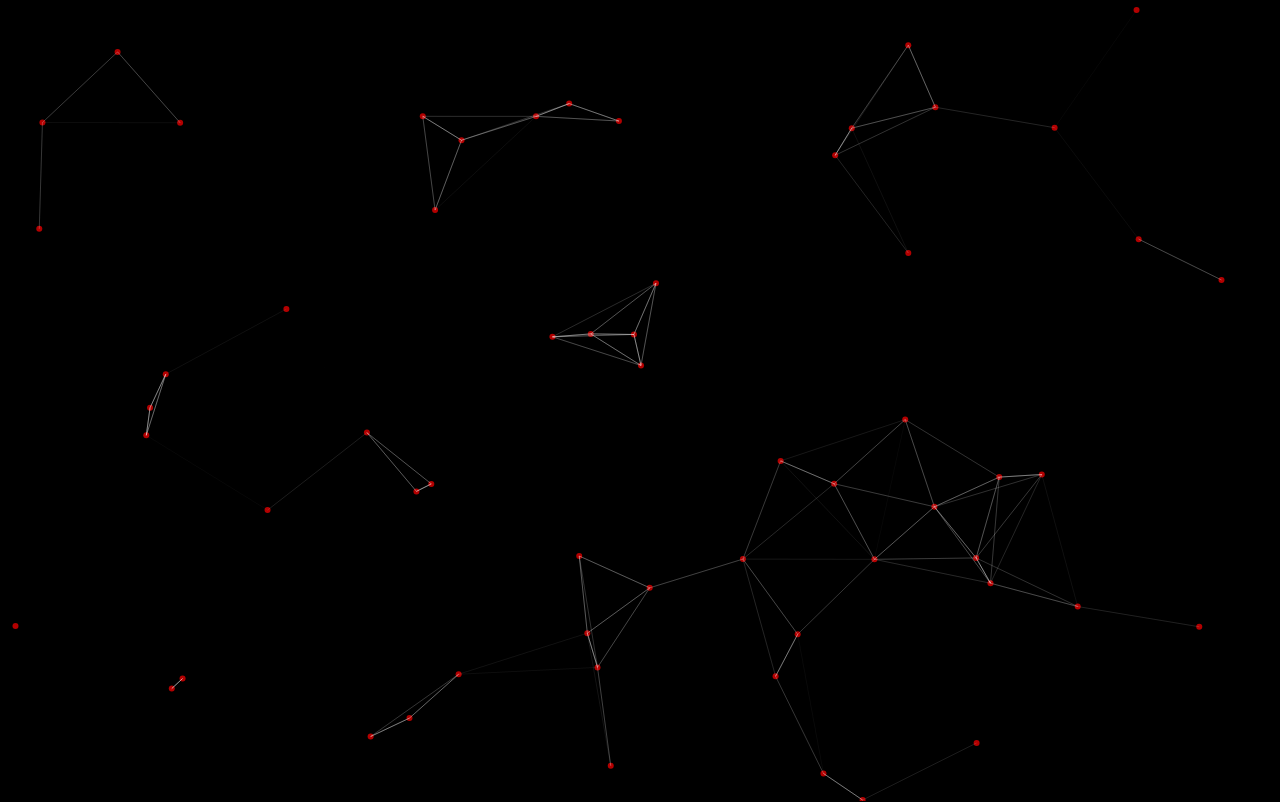
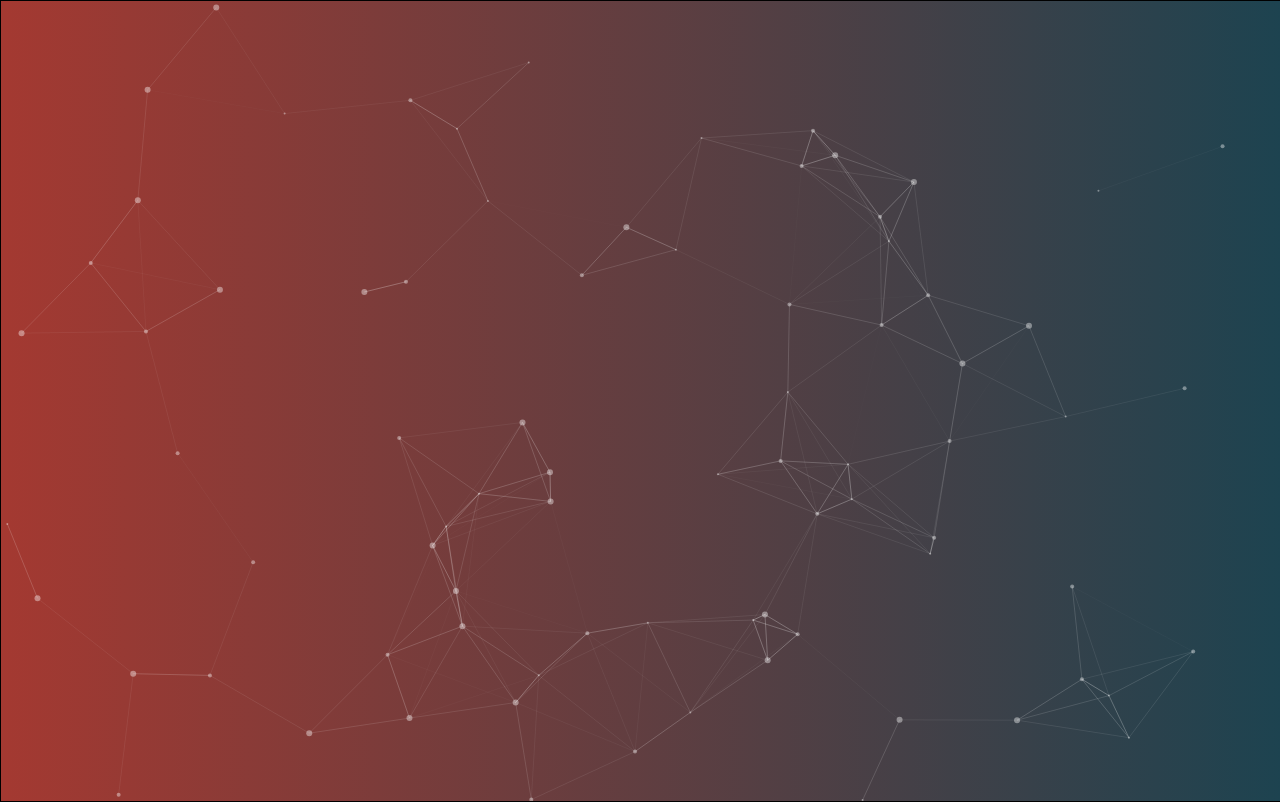
Before and after one commit to coderunner007/coderunner007.github.io, a plain HTML site: page src/index.html in a window 1280 px wide. Drawn offline with Linux system fonts and the light colour scheme.

Commit message:
Add background color to the canvas.

```diff
--- a/src/index.js
+++ b/src/index.js
@@ -10,15 +10,21 @@ window.onload = () => {
   canvas.width = canvasWidth;
   canvas.height = canvasHeight;
 
-  const initNoOfPoints = 60;
+  const initNoOfPoints = 80;
   const minNoOfPoints = initNoOfPoints;
   const refreshInterval = 8;
-  const lowestRefreshRate = 8;
+  const lowestRefreshRate = refreshInterval - 1;
+  const highestRefreshRate = 3;
+  const maxPointRadius = 3;
 
   function getNewPoint(edgePoint = false) {
-    const refreshOnFrame = Math.floor(Math.random() * lowestRefreshRate) + 1;
+    const refreshRateFactor = lowestRefreshRate - highestRefreshRate;
+    const refreshOnFrame = Math.floor(
+      Math.random() * refreshRateFactor
+    ) + highestRefreshRate;
+    const pointRadius = Math.floor(Math.random() * maxPointRadius) + 1;
 
-    if (!edgePoint) {
+    {
       const diffX = (Math.random() * 2) - 1;
       const diffY = (Math.random() * 2) - 1;
       const diff = [diffX, diffY];
@@ -33,22 +39,7 @@ window.onload = () => {
         coords: [x, y],
         diff,
         refreshOnFrame,
-      };
-    } else {
-      const diffX = (Math.random() * 2) - 1;
-      const diffY = (Math.random() * 2) - 1;
-      const diff = [diffX, diffY];
-
-      const clientX = window.innerWidth;
-      const x = Math.floor(Math.random() * clientX);
-
-      const clientY = window.innerHeight;
-      const y = Math.floor(Math.random() * clientY);
-
-      return {
-        coords: [x, y],
-        diff,
-        refreshOnFrame,
+        pointRadius,
       };
     }
   }
@@ -94,7 +85,7 @@ window.onload = () => {
 
         if (isLinePresent) {
           const strokeWidth = 1 - (lineDistance / lineRadius);
-          drawLine(startPoint, endPoint, `rgba(255, 255, 255, 0.4)`, strokeWidth, c);
+          drawLine(startPoint, endPoint, `rgba(255, 255, 255, 0.2)`, strokeWidth, c);
         }
       }
     }
@@ -111,14 +102,15 @@ window.onload = () => {
         : point;
 
       return { ...pointInfo, coords };
-    })
+    });
   }
 
   function drawPoints(pointsToShow, strokeStyle, c) {
     for (let pointInfo of pointsToShow) {
       const point = pointInfo.coords;
+      const pointRadius = pointInfo.pointRadius;
       c.beginPath();
-      c.arc(point[0], point[1], 3, 0, Math.PI * 2, false)
+      c.arc(point[0], point[1], pointRadius, 0, Math.PI * 2, false)
       c.fillStyle = strokeStyle;
       c.fill();
     }
@@ -153,8 +145,8 @@ window.onload = () => {
 
   function drawObjects(pointsToAnimate, canvasToDraw, c) {
     c.clearRect(0, 0, canvasToDraw.width, canvasToDraw.height);
-    drawPoints(pointsToAnimate, 'rgba(255, 0, 0, 0.7)', c);
     drawLines(pointsToAnimate, 150, c);
+    drawPoints(pointsToAnimate, 'rgba(255, 255, 255, 0.4)', c);
   }
 
   function calculateUpdatedPoints(prevPoints, timesRefreshed) {
--- a/src/style.css
+++ b/src/style.css
@@ -5,5 +5,7 @@ body {
 
 canvas {
   border: 1px solid;
-  background: black;
+  background: #1D4350;  /* fallback for old browsers */
+  background: -webkit-linear-gradient(to right, #A43931, #1D4350);  /* Chrome 10-25, Safari 5.1-6 */
+  background: linear-gradient(to right, #A43931, #1D4350); /* W3C, IE 10+/ Edge, Firefox 16+, Chrome 26+, Opera 12+, Safari 7+ */
 }
```
